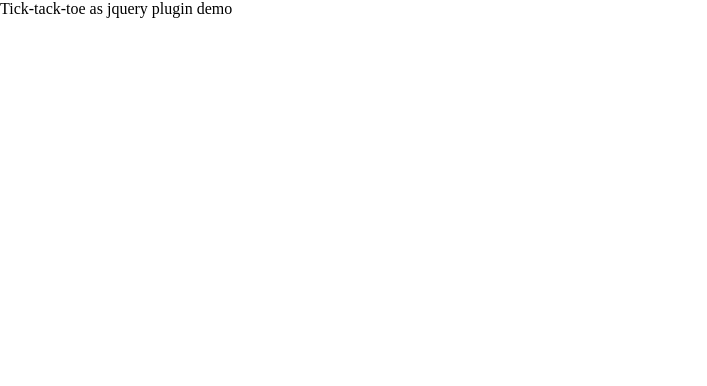
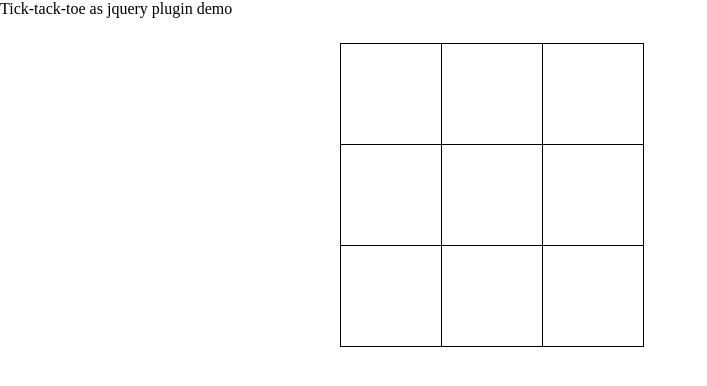
Before and after one commit to madman/jxo, a plain HTML site: page index.html in a window 1280 px wide. Shown: the whole page, without its empty margins (0-707 px from the left). Drawn offline with nearby package versions, Linux system fonts and the light colour scheme.

Commit message:
created sceleton for demo

```diff
--- a/index.html
+++ b/index.html
@@ -6,8 +6,35 @@
         <link href="styles.css" media="screen" rel="stylesheet" type="text/css" />
         <script type="text/javascript" src="http://code.jquery.com/jquery-1.8.3.min.js"></script>
         <script type="text/javascript" src="jxo.js"></script>
+        <script type="text/javascript">
+            $(function() {
+               $('#jxo').jxo();
+            });
+        </script>
     </head>
     <body>
         <h1>Tick-tack-toe as jquery plugin demo</h1>
+        <div id="jxo">
+            <h2></h2>
+            <table class="board">
+                <tbody>
+                    <tr>
+                        <td></td>
+                        <td></td>
+                        <td></td>
+                    </tr>
+                    <tr>
+                        <td></td>
+                        <td></td>
+                        <td></td>
+                    </tr>
+                    <tr>
+                        <td></td>
+                        <td></td>
+                        <td></td>
+                    </tr>
+                </tbody>
+            </table>
+        </div>
     </body>
 </html>
--- a/styles.css
+++ b/styles.css
@@ -30,7 +30,29 @@ q:before,q:after {
 abbr,acronym { border:0;
 }
 
+body {
+    font-size: 16px;
+}
+
 /* styles */
-body {
+table {
+    width: 600px;
+    margin: 25px auto;
     display: block;
+    font-size: 2em;
 }
+table td {
+    width: 100px;
+    height: 100px;
+    border: 1px solid #000;
+    text-align: center;
+    vertical-align: middle;
+    position: relative;
+}
+
+table td .hint {
+    position: absolute;
+    top: 0;
+    font-size: 0.3em;
+    color: grey;
+}
```
